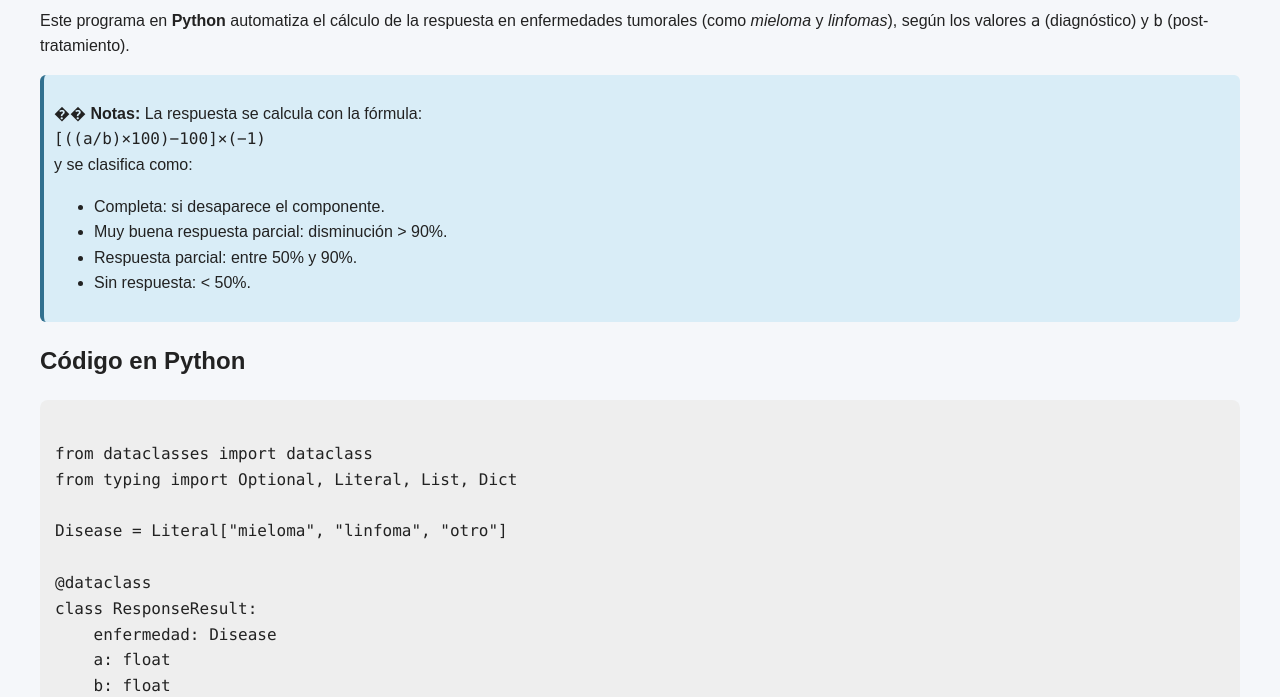
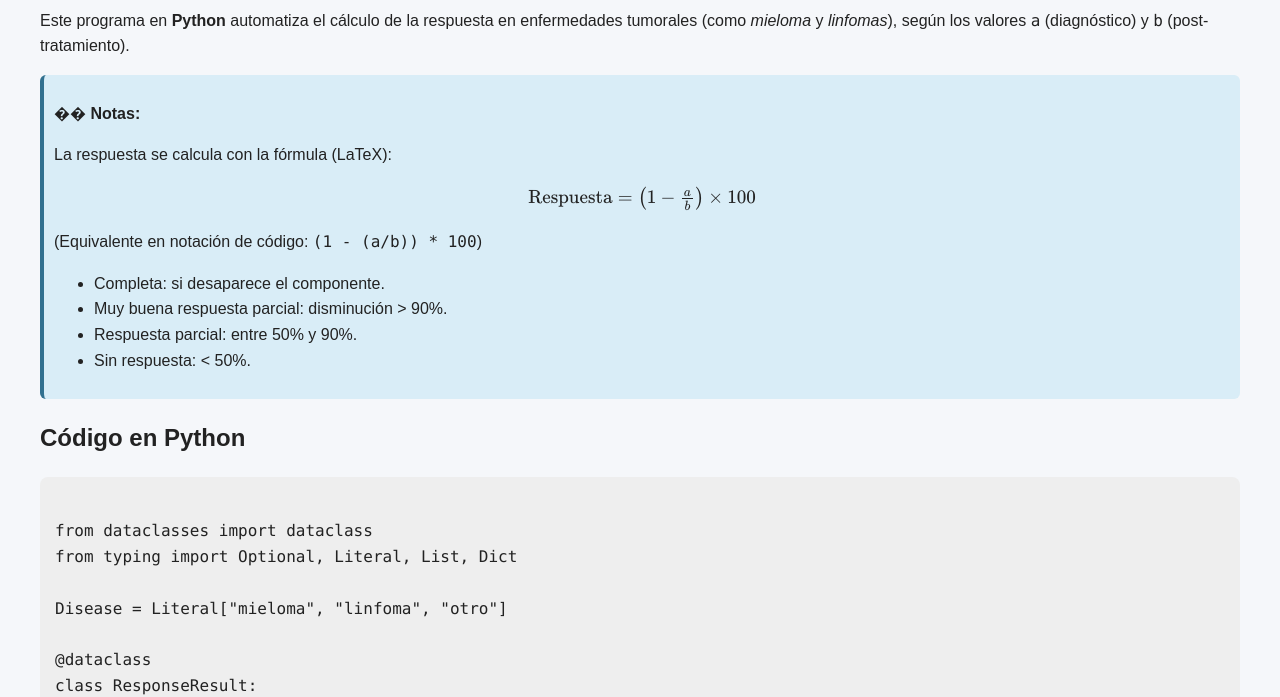
Before and after one commit to faragodian/Calculadora-Respuesta-Tumoral, a plain HTML site: page index.html in a window 1280 px wide. Shown: the part 105-802 px from the top of the page. Drawn offline with nearby package versions, Linux system fonts and the light colour scheme.

Commit message:
Add files via upload

```diff
--- a/index.html
+++ b/index.html
@@ -32,6 +32,10 @@
       border-radius: 6px;
     }
   </style>
+  <!-- MathJax para renderizar LaTeX -->
+  <script id="MathJax-script" async
+    src="https://cdn.jsdelivr.net/npm/mathjax@3/es5/tex-mml-chtml.js">
+  </script>
 </head>
 <body>
   <h1>Calculadora de Respuesta Tumoral</h1>
@@ -41,17 +45,23 @@
   </p>
 
   <div class="nota">
-    <p>�� <strong>Notas:</strong>
-    La respuesta se calcula con la fórmula:<br>
-    <code>[((a/b)×100)−100]×(−1)</code><br>
-    y se clasifica como:
+    <p>�� <strong>Notas:</strong></p>
+    <p>La respuesta se calcula con la fórmula (LaTeX):</p>
+    <p>
+      \[
+        \text{Respuesta} = \bigl(1 - \tfrac{a}{b}\bigr)\times 100
+      \]
+    </p>
+    <p style="margin-top:8px">
+      (Equivalente en notación de código:
+      <code>(1 - (a/b)) * 100</code>)
+    </p>
     <ul>
       <li>Completa: si desaparece el componente.</li>
       <li>Muy buena respuesta parcial: disminución &gt; 90%.</li>
       <li>Respuesta parcial: entre 50% y 90%.</li>
       <li>Sin respuesta: &lt; 50%.</li>
     </ul>
-    </p>
   </div>
 
   <h2>Código en Python</h2>
```
